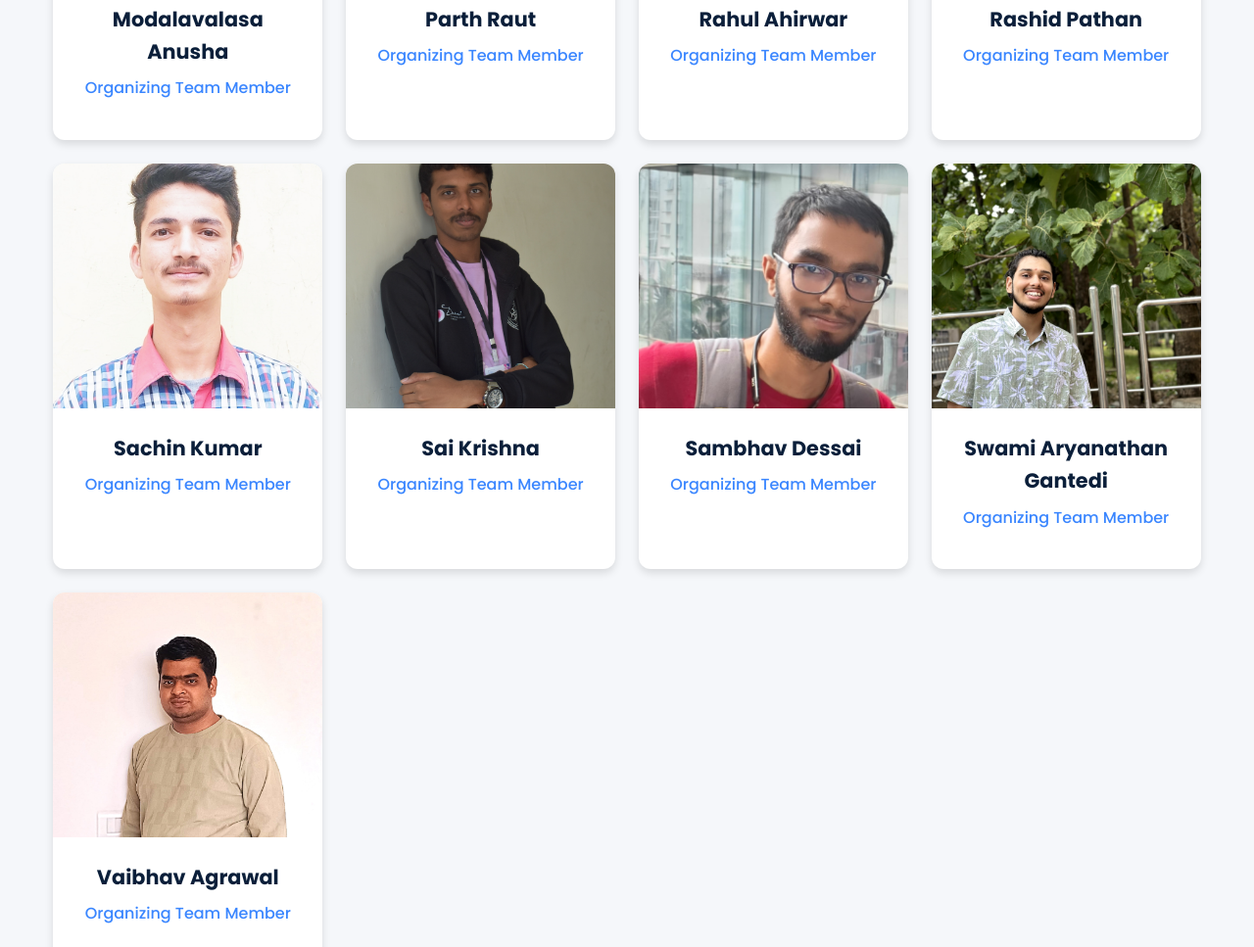
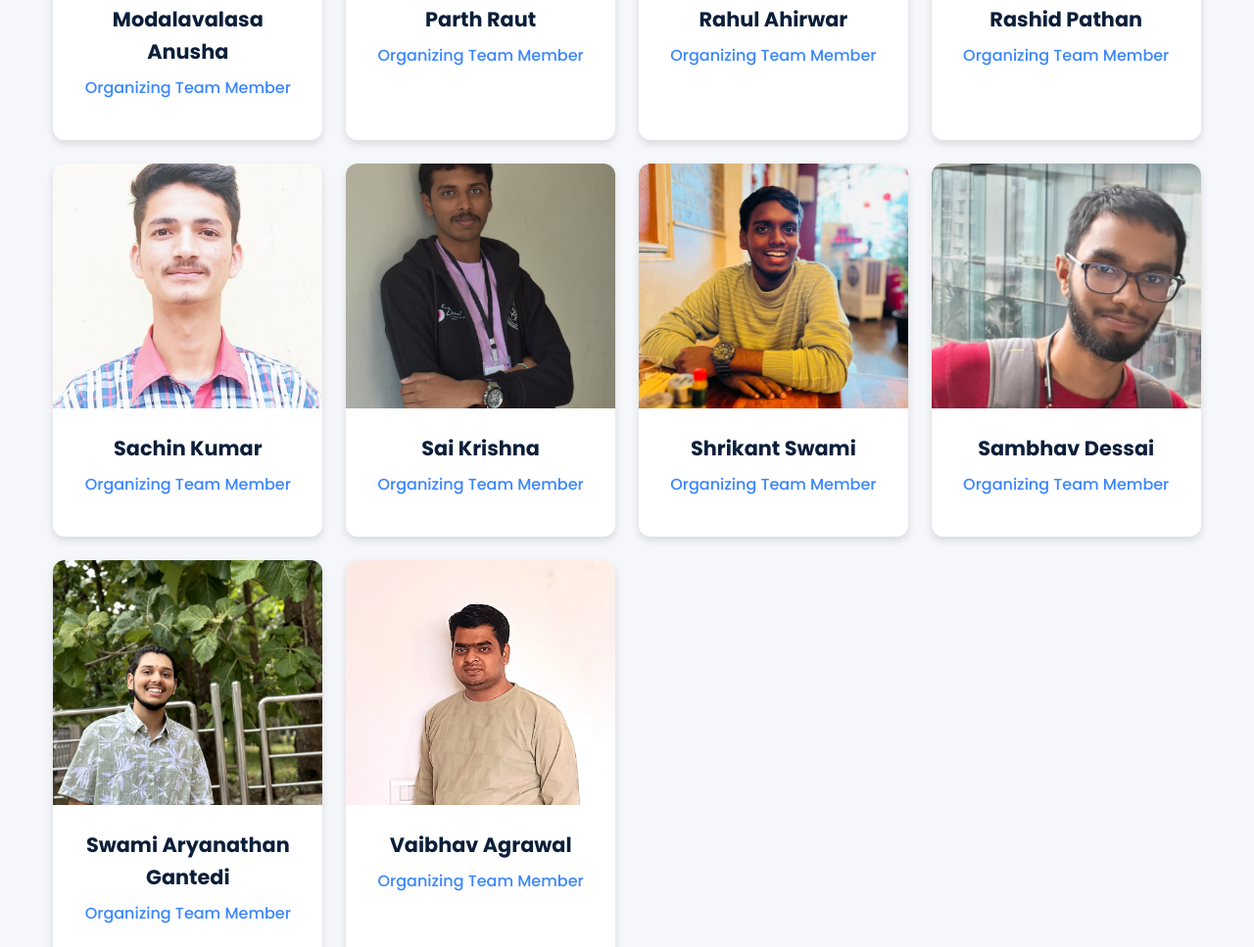
Before and after one commit to Ravi22110219/Nyasa_Web_2026, a plain HTML site: page about.html in a window 1280 px wide. Shown: the part 4372-5339 px from the top of the page at 98% size. Drawn offline with Linux system fonts and the light colour scheme.

Commit message:
Checkpoint from VS Code for cloud agent session

```diff
--- a/assets/js/about.js
+++ b/assets/js/about.js
@@ -80,6 +80,10 @@ class AboutPage {
       { name: 'Rashid Pathan', image: 'assets/images/team/Rashid Pathan.jpg' },
       { name: 'Sachin Kumar', image: 'assets/images/team/Sachin Kumar.jpg' },
       { name: 'Sai Krishna', image: 'assets/images/team/Sai Krishna.JPG' },
+      {
+        name: 'Shrikant Swami',
+        image: 'assets/images/team/Srikant_swami.jpeg',
+      },
       {
         name: 'Sambhav Dessai',
         image: 'assets/images/team/Sambhav Dessai.jpg',
```
Also changed, not shown: assets/images/team/Srikant_swami.jpeg (added), index.html (line endings or trailing spaces).
